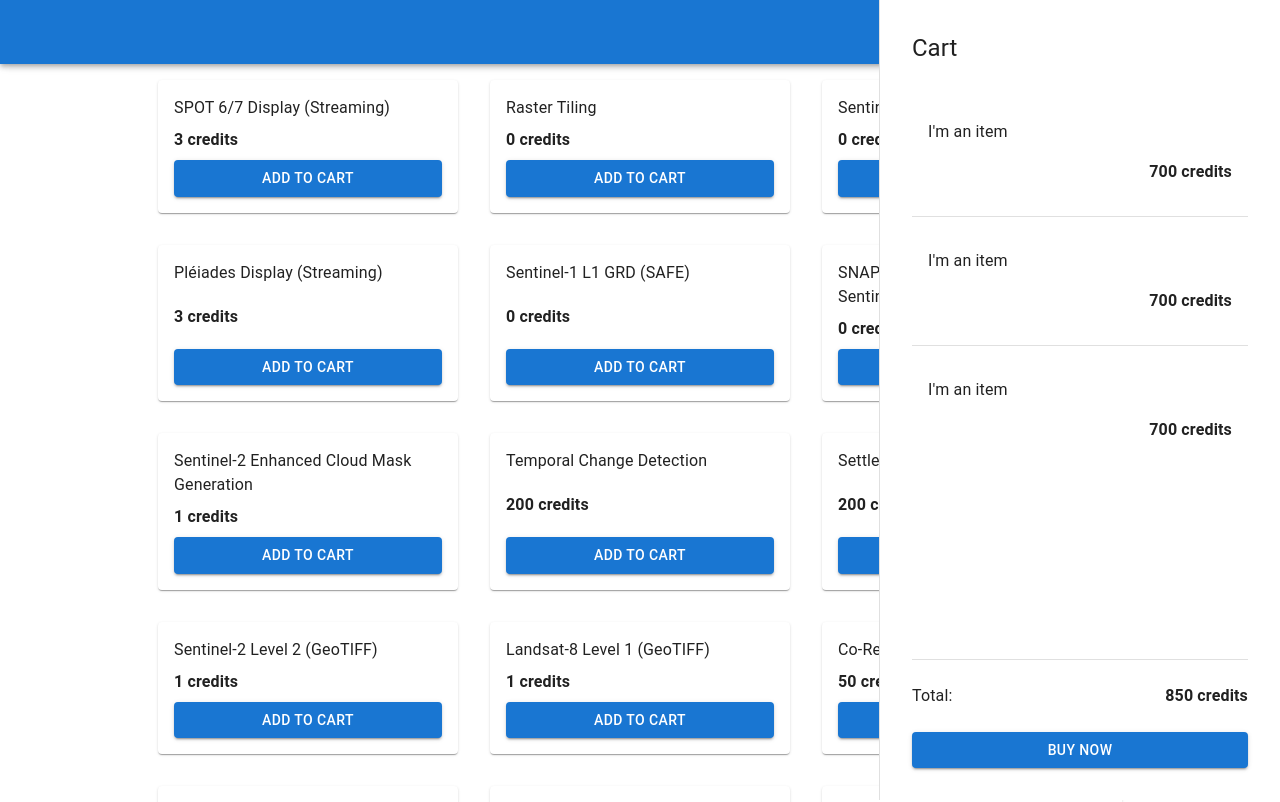
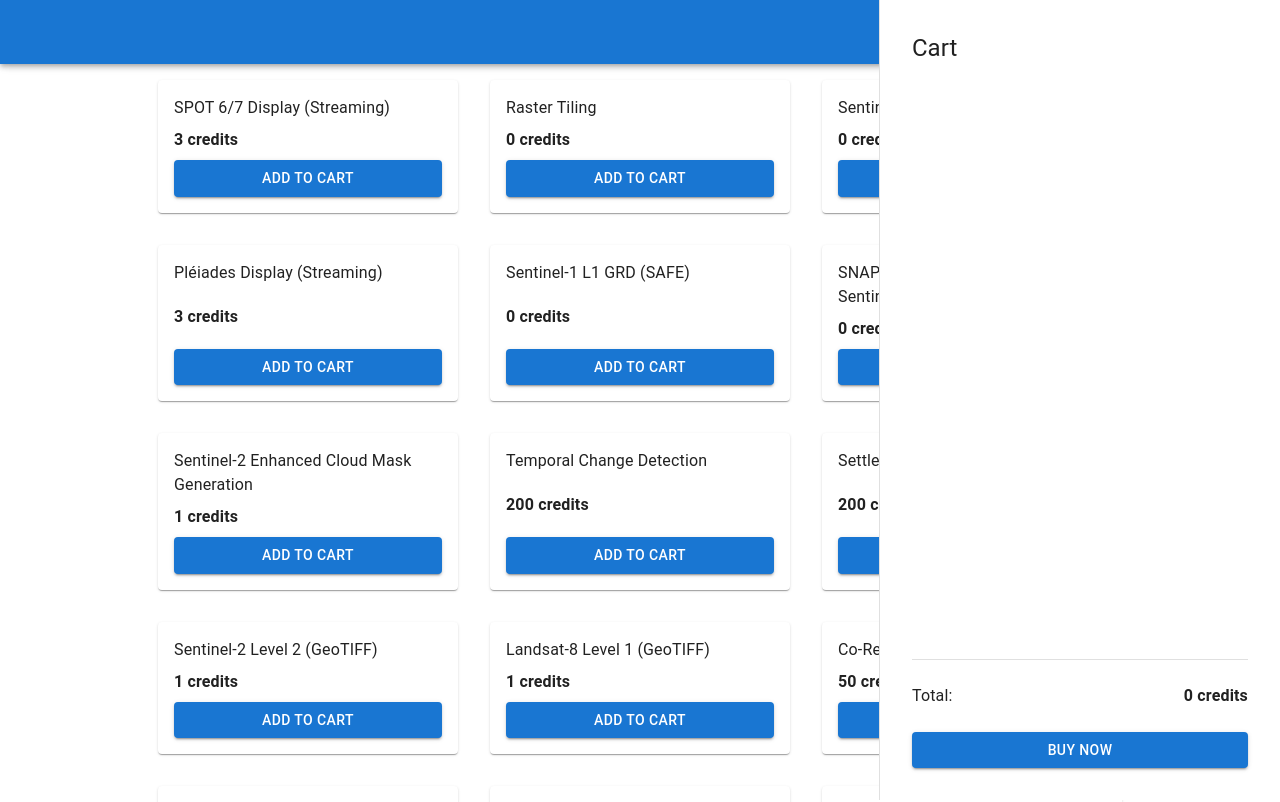
Before and after one commit to ktickner/up42, a React (Create React App) app: page / in a window 1280 px wide. Shown: the top 802 px of the page. Built offline with nearby package versions, Linux system fonts and the light colour scheme.

Commit message:
feat(CartDrawer): handle adding items to cart

```diff
--- a/src/components/Block/Block.tsx
+++ b/src/components/Block/Block.tsx
@@ -3,6 +3,8 @@
 import Button from "@mui/material/Button";
 
 import type { Block } from "../../data/up42/types";
+
+import { useCart } from "../../context/cart-context";
 
 import * as S from "./Block.styles";
 
@@ -11,13 +13,19 @@
 }
 
 const DisplayBlock: React.FC<BlockProps> = ({ block }) => {
+  const { dispatch } = useCart();
+
+  function handleAddToCardClick() {
+    dispatch({ type: "add-block", payload: block });
+  }
+
   return (
     <S.BlockContainer>
       <Typography>{block.displayName}</Typography>
       <Typography fontWeight={700}>
         {block.metadata.blockPricingStrategy.credits} credits
       </Typography>
-      <Button variant="contained" fullWidth>
+      <Button variant="contained" fullWidth onClick={handleAddToCardClick}>
         Add to cart
       </Button>
     </S.BlockContainer>
--- a/src/components/CartDrawer/CartDrawer.tsx
+++ b/src/components/CartDrawer/CartDrawer.tsx
@@ -6,24 +6,28 @@
 import Button from "@mui/material/Button";
 import Stack from "@mui/material/Stack";
 
+import { useCart } from "../../context/cart-context";
+
 import { CartItem } from "./components/CartItem";
 
 import * as S from "./CartDrawer.styles";
 
 const CartDrawer: React.FC = () => {
+  const { state } = useCart();
+
   return (
     <Drawer variant="permanent" open anchor="right">
       <S.DrawerContainer>
         <Typography variant="h5">Cart</Typography>
         <Stack flex="1" divider={<Divider />}>
-          <CartItem />
-          <CartItem />
-          <CartItem />
+          {state.blocks.map((block) => (
+            <CartItem key={block.id} block={block} />
+          ))}
         </Stack>
         <Divider />
         <Stack direction="row" justifyContent="space-between">
           <Typography>Total:</Typography>
-          <Typography fontWeight={700}>850 credits</Typography>
+          <Typography fontWeight={700}>{state.totalCost} credits</Typography>
         </Stack>
         <Button fullWidth variant="contained">
           Buy now
--- a/src/components/CartDrawer/components/CartItem/CartItem.tsx
+++ b/src/components/CartDrawer/components/CartItem/CartItem.tsx
@@ -2,13 +2,18 @@
 
 import Typography from "@mui/material/Typography";
 import Box from "@mui/material/Box";
+import { Block } from "../../../../data/up42/types";
 
-const CartItem: React.FC = () => {
+interface CardItemProps {
+  block: Block;
+}
+
+const CartItem: React.FC<CardItemProps> = ({ block }) => {
   return (
     <Box px={2} py={4} display="flex" flexDirection="column" gap={2}>
-      <Typography>I'm an item</Typography>
+      <Typography>{block.displayName}</Typography>
       <Typography fontWeight={700} alignSelf="flex-end">
-        700 credits
+        {block.metadata.blockPricingStrategy.credits} credits
       </Typography>
     </Box>
   );
--- /dev/null
+++ b/src/context/cart-context/cart-context.reducer.ts
@@ -0,0 +1,24 @@
+import type { State, Action } from "./cart-context.types";
+
+export function cartReducer(state: State, action: Action) {
+  switch (action.type) {
+    case "add-block": {
+      const currentBlocks = state.blocks;
+      const newBlock = action.payload;
+
+      if (currentBlocks.find((block) => block.id === newBlock.id)) {
+        return state;
+      }
+
+      const newTotal =
+        state.totalCost + newBlock.metadata.blockPricingStrategy.credits;
+
+      return { blocks: [...currentBlocks, newBlock], totalCost: newTotal };
+    }
+    default: {
+      throw new Error(
+        `Unhandled action type: ${(action as { type: string }).type}`
+      );
+    }
+  }
+}
--- /dev/null
+++ b/src/context/cart-context/cart-context.tsx
@@ -0,0 +1,31 @@
+import * as React from "react";
+
+import { cartReducer } from "./cart-context.reducer";
+
+import type { State, Dispatch, CartProviderProps } from "./cart-context.types";
+
+const CartContext = React.createContext<
+  { state: State; dispatch: Dispatch } | undefined
+>(undefined);
+
+const initialState = { blocks: [], totalCost: 0 };
+
+function CartProvider({ children }: CartProviderProps) {
+  const [state, dispatch] = React.useReducer(cartReducer, initialState);
+
+  const value = { state, dispatch };
+
+  return <CartContext.Provider value={value}>{children}</CartContext.Provider>;
+}
+
+function useCart() {
+  const context = React.useContext(CartContext);
+
+  if (context === undefined) {
+    throw new Error("useCount must be used within a CartProvider");
+  }
+
+  return context;
+}
+
+export { CartProvider, useCart };
--- /dev/null
+++ b/src/context/cart-context/cart-context.types.ts
@@ -0,0 +1,6 @@
+import type { Block } from "../../data/up42/types";
+
+export type Action = { type: "add-block"; payload: Block };
+export type Dispatch = (action: Action) => void;
+export type State = { blocks: Block[]; totalCost: number };
+export type CartProviderProps = { children: React.ReactNode };
--- /dev/null
+++ b/src/context/cart-context/index.ts
@@ -0,0 +1 @@
+export { CartProvider, useCart } from "./cart-context";
```
Also changed, not shown: src/App.tsx (+10 -1 lines).
